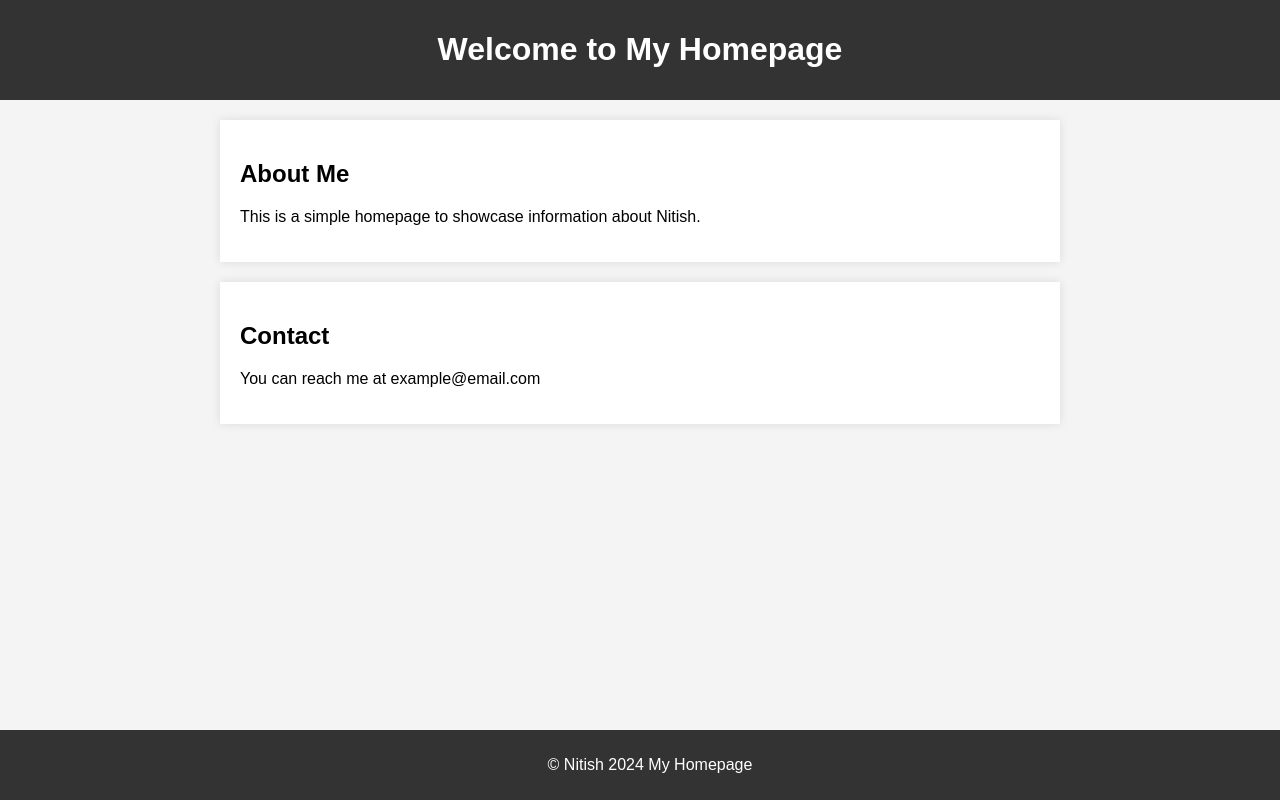
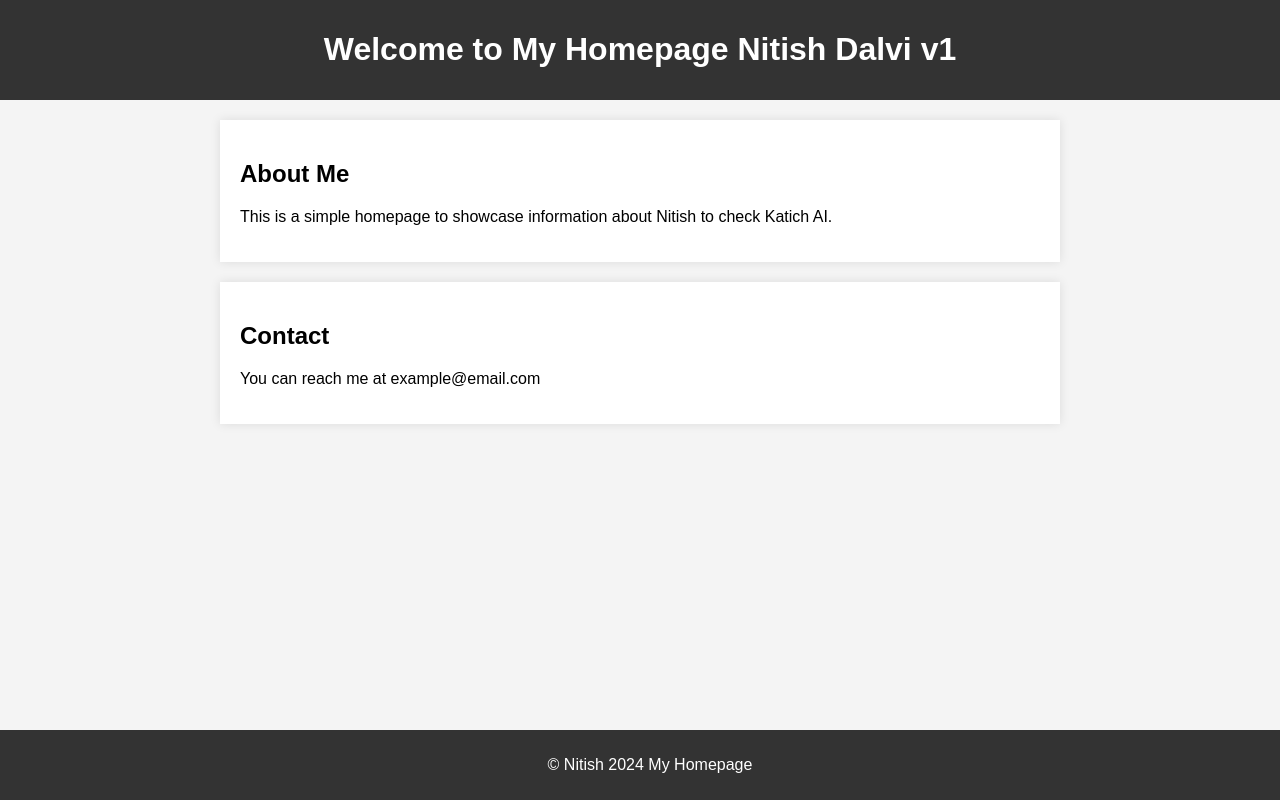
Before and after one commit to nitish0104/Sample-Project, a plain HTML site: page index.html in a window 1280 px wide. Drawn offline with Linux system fonts and the light colour scheme.

Commit message:
Modify homepage header and about section
Updated homepage title and description.

```diff
--- a/index.html
+++ b/index.html
@@ -41,12 +41,12 @@
 <body>
 
     <header>
-        <h1>Welcome to My Homepage</h1>
+        <h1>Welcome to My Homepage Nitish Dalvi v1</h1>
     </header>
 
     <section>
         <h2>About Me</h2>
-        <p>This is a simple homepage to showcase information about Nitish.</p>
+        <p>This is a simple homepage to showcase information about Nitish to check Katich AI.</p>
     </section>
 
     <section>
```
